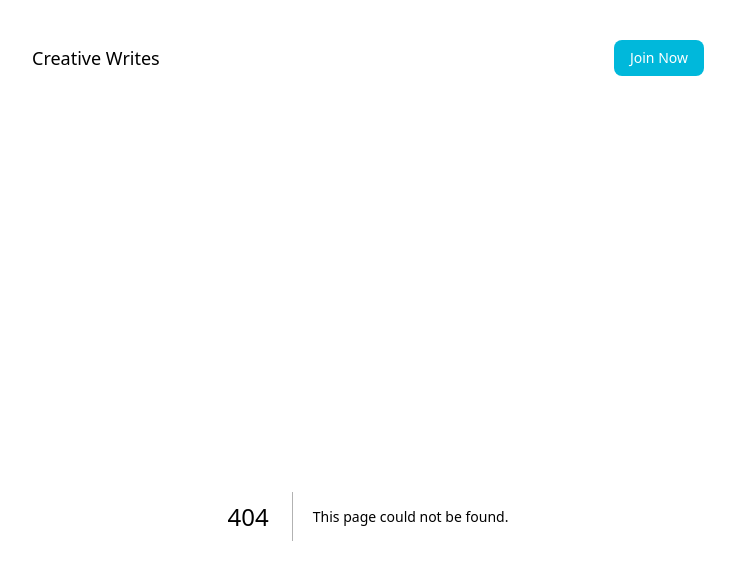
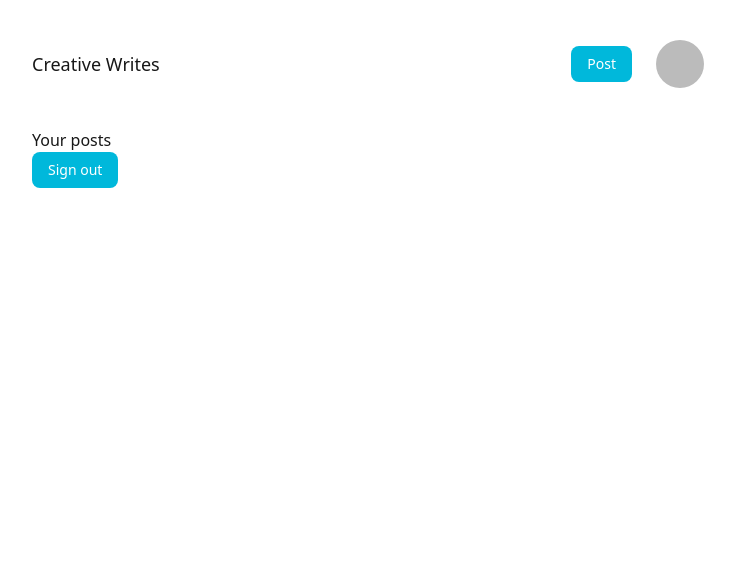
Before and after one commit to jaiminxp/creative-writes, a Next.js app: page /dashboard in a window 1280 px wide. Before the commit this address had no page. Shown: the top 580 px of the page, without its empty margins (272-1007 px from the left). Built offline with nearby package versions, Linux system fonts and the light colour scheme; no server answers; sample sign-in values are in the browser's storage.

Commit message:
handle user auth and protected routes

```diff
--- a/components/Nav.js
+++ b/components/Nav.js
@@ -1,18 +1,29 @@
 import Link from "next/link";
+import {useAuthState} from "react-firebase-hooks/auth";
+import {auth} from "@/utils/firebase";
 
 export default function Nav() {
+    const [user, loading] = useAuthState(auth)
     return (
         <nav className="flex justify-between items-center py-10">
             <Link href="/">
                 <button className="text-lg font-medium">Creative Writes</button>
             </Link>
             <ul className="flex items-center gap-10">
-                <Link
-                    className="py-2 px-4 text-sm bg-cyan-500 text-white rounded-lg font-medium ml-8"
+                {!user && <Link
+                    className="btn-primary ml-8"
                     href="/auth/login"
                 >
                     Join Now
-                </Link>
+                </Link>}
+                {user && <div className="flex items-center gap-6">
+                    <Link href="/post">
+                        <button className="btn-primary ml-8">Post</button>
+                    </Link>
+                    <Link href="/dashboard">
+                        <img className="w-12 rounded-full cursor-pointer" src={user.photoURL} />
+                    </Link>
+                </div>}
             </ul>
         </nav>
     );
--- a/package.json
+++ b/package.json
@@ -13,6 +13,7 @@
     "next": "16.1.6",
     "react": "19.2.3",
     "react-dom": "19.2.3",
+    "react-firebase-hooks": "^5.1.1",
     "react-icons": "^5.6.0"
   },
   "devDependencies": {
--- a/pages/auth/login.js
+++ b/pages/auth/login.js
@@ -2,8 +2,11 @@
 import {signInWithPopup, GoogleAuthProvider} from  'firebase/auth'
 import {auth} from "@/utils/firebase";
 import {useRouter} from "next/router";
+import {useAuthState} from 'react-firebase-hooks/auth'
+import {useEffect} from "react";
 
 export default function Login() {
+    const [user, loading] = useAuthState(auth)
     const route = useRouter()
     const googleProvider = new GoogleAuthProvider()
     const GoogleLogin = async () => {
@@ -14,6 +17,13 @@
             console.log(error)
         }
     }
+
+    useEffect(() => {
+        if(user) {
+            route.push("/")
+        }
+    }, [user])
+
     return (
         <div className="shadow-xl mt-32 p-10 text-gray-700 rounded-lg">
             <h2 className="text-2xl font-medium">Join Today</h2>
--- /dev/null
+++ b/pages/dashboard.js
@@ -0,0 +1,19 @@
+import {auth} from "@/utils/firebase";
+import {useRouter} from "next/router";
+import {useAuthState} from "react-firebase-hooks/auth";
+
+export default function Dashboard() {
+    const route = useRouter()
+    const [user, loading] = useAuthState(auth)
+
+    if(loading) return;
+    if(!user) return route.push("/auth/login")
+
+    return (
+        <div>
+            <h1>Your posts</h1>
+            <button onClick={() => auth.signOut()} className="btn-primary">Sign out</button>
+        </div>
+    )
+
+}
--- a/styles/globals.css
+++ b/styles/globals.css
@@ -16,3 +16,9 @@
     background: var(--background);
     color: var(--foreground);
 }
+
+@layer utils {
+    .btn-primary {
+        @apply py-2 px-4 text-sm bg-cyan-500 text-white rounded-lg font-medium;
+    }
+}
```
Also changed, not shown: 1 other file (tests, documents, lock files or other folders).
